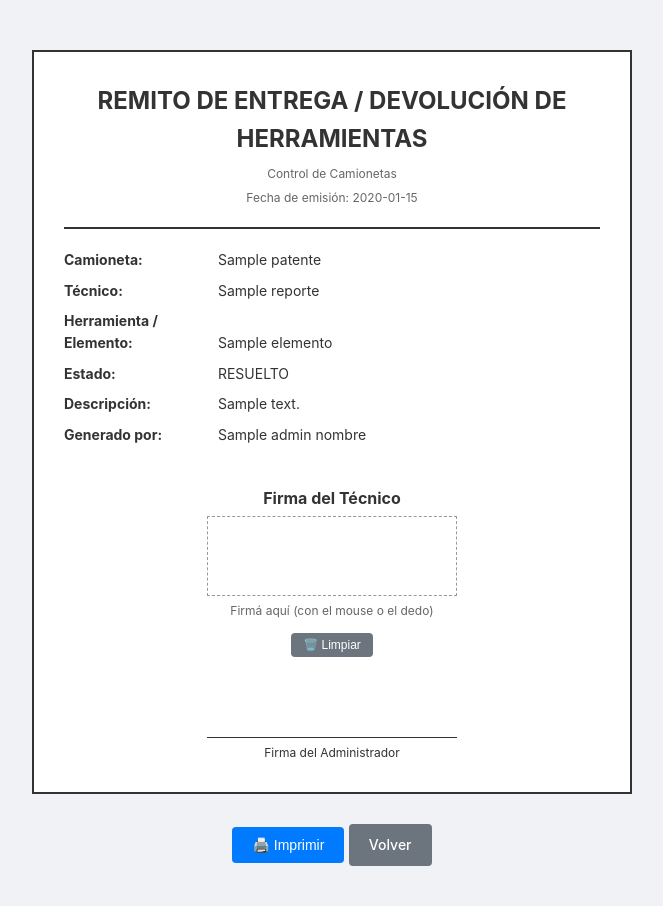
After one commit to LuchoB93/control_deep, a Flask app: template templates/remito.html in a window 1280 px wide. The commit adds this page. Shown: the whole page, without its empty margins (308-971 px from the left). Run offline with Flask 3, Linux system fonts and the light colour scheme; the template is opened without the code that fills it: most values are stand-ins (such as "Sample title", 1, 10 or a date in 2020).

Commit message:
Correccion en asignacion, boton comentar e imprimir.

```diff
--- a/app.py
+++ b/app.py
@@ -36,7 +36,7 @@ def crear_base_de_datos():
     """Crea las tablas si no existen"""
     conexion = conectar_db()
     cursor = conexion.cursor()
-
+    #Tabla Usuarios
     cursor.execute('''
         CREATE TABLE IF NOT EXISTS usuarios (
             id INTEGER PRIMARY KEY AUTOINCREMENT,
@@ -47,7 +47,7 @@ def crear_base_de_datos():
             activo INTEGER DEFAULT 1
         )
     ''')
-
+    #Tabla camionetas
     cursor.execute('''
         CREATE TABLE IF NOT EXISTS camionetas (
             id INTEGER PRIMARY KEY AUTOINCREMENT,
@@ -55,7 +55,7 @@ def crear_base_de_datos():
             activa INTEGER DEFAULT 1
         )
     ''')
-
+    #Tabla asignaciones
     cursor.execute('''
         CREATE TABLE IF NOT EXISTS asignaciones (
             id INTEGER PRIMARY KEY AUTOINCREMENT,
@@ -71,7 +71,7 @@ def crear_base_de_datos():
             FOREIGN KEY (tecnico2_id) REFERENCES usuarios(id)
         )
     ''')
-
+    #Tabla Controles
     cursor.execute('''
         CREATE TABLE IF NOT EXISTS controles (
             id INTEGER PRIMARY KEY AUTOINCREMENT,
@@ -83,7 +83,7 @@ def crear_base_de_datos():
             FOREIGN KEY (asignacion_id) REFERENCES asignaciones(id)
         )
     ''')
-
+    #Tabla control detalles
     cursor.execute('''
         CREATE TABLE IF NOT EXISTS control_detalles (
             id INTEGER PRIMARY KEY AUTOINCREMENT,
@@ -95,6 +95,7 @@ def crear_base_de_datos():
         )
     ''')
 
+        # Tabla reportes
     cursor.execute('''
         CREATE TABLE IF NOT EXISTS reportes (
             id INTEGER PRIMARY KEY AUTOINCREMENT,
@@ -105,10 +106,12 @@ def crear_base_de_datos():
             descripcion TEXT,
             fecha_hora TEXT NOT NULL,
             fecha_resolucion TEXT,
+            comentario_resolucion TEXT,
+            resuelto_por TEXT,
             FOREIGN KEY (control_id) REFERENCES controles(id)
         )
     ''')
-
+    #Tabla Fotos. No implementado todavia
     cursor.execute('''
         CREATE TABLE IF NOT EXISTS fotos (
             id INTEGER PRIMARY KEY AUTOINCREMENT,
@@ -132,10 +135,17 @@ def insertar_datos_prueba(conexion):
     count = cursor.fetchone()[0]
 
     if count == 0:
-        cursor.execute('''
-            INSERT INTO usuarios (nombre, usuario, password, rol, activo)
-            VALUES (?, ?, ?, ?, ?)
-        ''', ('Administrador', 'admin', 'admin123', 'admin', 1))
+        # Crear múltiples administradores
+        admins = [
+            ('Luciano', 'luciano', 'lucho123'),
+            ('Juan', 'juan', 'juan123'),
+            ('Mateo', 'mateo', 'mateo123')
+        ]
+        for nombre, usuario, password in admins:
+            cursor.execute('''
+                INSERT INTO usuarios (nombre, usuario, password, rol, activo)
+                VALUES (?, ?, ?, 'admin', 1)
+            ''', (nombre, usuario, password))
 
         cursor.execute('''
             INSERT INTO usuarios (nombre, usuario, password, rol, activo)
@@ -256,6 +266,7 @@ def admin():
             reportes = conexion.execute('''
                 SELECT
                     r.id, r.tipo, r.elemento, r.estado, r.descripcion, r.fecha_hora,
+                    r.fecha_resolucion, r.comentario_resolucion, r.resuelto_por,
                     COALESCE(cam.patente, 'SIN ASIGNAR') as patente,
                     COALESCE(u.nombre, 'TÉCNICO DESCONOCIDO') as tecnico_nombre
                 FROM reportes r
@@ -530,12 +541,14 @@ def jefe():
     conexion = get_db()
 
     try:
+        #Consulta sql para camionetas
         camionetas = conexion.execute('''
             SELECT id, patente FROM camionetas WHERE activa = 1 ORDER BY patente
         ''').fetchall()
-
+        #Consulta sql para reportes
         reportes = conexion.execute('''
             SELECT r.estado, r.elemento, r.descripcion, r.fecha_hora, r.fecha_resolucion,
+                   r.comentario_resolucion, r.resuelto_por,
                    COALESCE(cam.patente, 'SIN ASIGNAR') as patente,
                    COALESCE(u.nombre, 'TÉCNICO DESCONOCIDO') as tecnico_nombre
             FROM reportes r
@@ -566,7 +579,9 @@ def jefe():
                     'estado': r['estado'],
                     'descripcion': r['descripcion'],
                     'tecnico': r['tecnico_nombre'],
-                    'fecha_resolucion': r['fecha_resolucion'] or '-'
+                    'fecha_resolucion': r['fecha_resolucion'] or '-',
+                    'resuelto_por': r['resuelto_por'] or '-',
+                    'comentario_resolucion': r['comentario_resolucion'] or '-'
                 })
 
                 if r['estado'] == 'FALLA':
@@ -595,14 +610,20 @@ def resolver_reporte(reporte_id):
     if 'usuario_id' not in session or session.get('rol') != 'admin':
         return jsonify({'success': False, 'error': 'No autorizado'}), 401
 
+    # Obtener el nombre del administrador
+    nombre_admin = session.get('nombre', 'Administrador')
+
     conexion = get_db()
     try:
+        # Obtener la fecha y hora actuales
         ahora = datetime.now().strftime('%Y-%m-%d %H:%M')
+
+        # Actualizar el estado del reporte, la fecha y quién lo resolvió
         conexion.execute('''
             UPDATE reportes
-            SET estado = 'RESUELTO', fecha_resolucion = ?
+            SET estado = 'RESUELTO', fecha_resolucion = ?, resuelto_por = ?
             WHERE id = ?
-        ''', (ahora, reporte_id))
+        ''', (ahora, nombre_admin, reporte_id))
         conexion.commit()
         return jsonify({'success': True, 'fecha_resolucion': ahora})
     except Exception as e:
@@ -610,6 +631,67 @@ def resolver_reporte(reporte_id):
         return jsonify({'success': False, 'error': str(e)}), 500
     finally:
         conexion.close()
+
+@app.route('/comentar-reporte/<int:reporte_id>', methods=['POST'])
+def comentar_reporte(reporte_id):
+    """Agrega un comentario a un reporte ya resuelto"""
+    if 'usuario_id' not in session or session.get('rol') != 'admin':
+        return jsonify({'success': False, 'error': 'No autorizado'}), 401
+
+    data = request.get_json()
+    comentario = data.get('comentario', '').strip()
+
+    if not comentario:
+        return jsonify({'success': False, 'error': 'El comentario es requerido'}), 400
+
+    conexion = get_db()
+    try:
+        # Actualizar el comentario del reporte
+        conexion.execute('''
+            UPDATE reportes
+            SET comentario_resolucion = ?
+            WHERE id = ?
+        ''', (comentario, reporte_id))
+        conexion.commit()
+        return jsonify({'success': True, 'comentario': comentario})
+    except Exception as e:
+        conexion.rollback()
+        return jsonify({'success': False, 'error': str(e)}), 500
+    finally:
+        conexion.close()
+
+@app.route('/remito/<int:reporte_id>')
+def generar_remito(reporte_id):
+    """Genera un remito específico para un reporte de tipo FALTANTE"""
+    if 'usuario_id' not in session or session.get('rol') not in ('admin', 'jefe'):
+        return redirect(url_for('login'))
+
+    conexion = get_db()
+    try:
+        # Obtener el reporte y sus datos vinculados
+        reporte = conexion.execute('''
+            SELECT r.id, r.elemento, r.descripcion, r.estado, r.fecha_hora,
+                   c.patente, u.nombre as tecnico_nombre
+            FROM reportes r
+            LEFT JOIN controles co ON r.control_id = co.id
+            LEFT JOIN asignaciones a ON co.asignacion_id = a.id
+            LEFT JOIN camionetas c ON a.camioneta_id = c.id
+            LEFT JOIN usuarios u ON a.tecnico_id = u.id
+            WHERE r.id = ?
+        ''', (reporte_id,)).fetchone()
+
+        if not reporte or reporte['estado'] != 'FALTANTE':
+            return redirect(url_for('admin', error='Remito no disponible para este reporte'))
+
+        # Obtener el nombre del admin que generó el remito
+        admin_nombre = session.get('nombre', 'Administrador')
+
+    finally:
+        conexion.close()
+
+    return render_template('remito.html',
+                         reporte=reporte,
+                         admin_nombre=admin_nombre)
 
 @app.route('/logout')
 def logout():
--- a/templates/login.html
+++ b/templates/login.html
@@ -32,8 +32,10 @@
 
             <div class="login-info">
                 <p><strong>Usuarios de prueba:</strong></p>
-                <p>Admin: admin / admin123</p>
-                <p>Técnico: juan / juan123</p>
+                <p>Admin 1: luciano / lucho123</p>
+                <p>Admin 2: juan / juan123</p>
+                <p>Admin 3: mateo / mateo123</p>
+
             </div>
         </div>
     </div>
--- /dev/null
+++ b/templates/remito.html
@@ -0,0 +1,242 @@
+<!DOCTYPE html>
+<html lang="es">
+<head>
+    <meta charset="UTF-8">
+    <meta name="viewport" content="width=device-width, initial-scale=1.0">
+    <title>Remito - Control de Camionetas</title>
+    <link rel="stylesheet" href="{{ url_for('static', filename='css/style.css') }}">
+    <style>
+        @media print {
+            .no-print {
+                display: none;
+            }
+            .remito-firma canvas {
+                width: 200px !important;
+                height: 60px !important;
+                border: none !important;
+                background: transparent !important;
+            }
+        }
+
+        .remito-container {
+            max-width: 600px;
+            margin: 30px auto;
+            background: white;
+            border: 2px solid #333;
+            padding: 30px;
+        }
+
+        .remito-header {
+            text-align: center;
+            border-bottom: 2px solid #333;
+            padding-bottom: 15px;
+            margin-bottom: 20px;
+        }
+
+        .remito-header h1 {
+            font-size: 24px;
+            margin: 0;
+        }
+
+        .remito-header p {
+            font-size: 12px;
+            color: #666;
+            margin: 5px 0;
+        }
+
+        .remito-datos {
+            margin-bottom: 20px;
+        }
+
+        .remito-datos p {
+            margin: 8px 0;
+            font-size: 14px;
+        }
+
+        .remito-datos strong {
+            display: inline-block;
+            width: 150px;
+        }
+
+        .remito-firma {
+            margin-top: 40px;
+            text-align: center;
+        }
+
+        .remito-firma .linea {
+            border-bottom: 1px solid #333;
+            width: 250px;
+            margin: 0 auto;
+            padding-top: 40px;
+        }
+
+        .remito-firma p {
+            font-size: 12px;
+            margin-top: 5px;
+        }
+
+        .btn-imprimir {
+            display: block;
+            margin: 20px auto;
+            text-align: center;
+        }
+
+        /* Esquinas de firma */
+        #lienzo-firma {
+            width: 250px;
+            height: 80px;
+            border: 1px dashed #999;
+            background: white;
+            cursor: crosshair;
+            margin: 0 auto;
+            display: block;
+        }
+
+        .firma-titulo {
+            font-size: 12px;
+            color: #666;
+            margin-top: 10px;
+            text-align: center;
+        }
+    </style>
+</head>
+<body>
+    <div class="remito-container">
+        <div class="remito-header">
+            <h1>REMITO DE ENTREGA / DEVOLUCIÓN DE HERRAMIENTAS</h1>
+            <p>Control de Camionetas</p>
+            <p>Fecha de emisión: {{ reporte.fecha_hora[:10] }}</p>
+        </div>
+
+        <div class="remito-datos">
+            <p><strong>Camioneta:</strong> {{ reporte.patente }}</p>
+            <p><strong>Técnico:</strong> {{ reporte.tecnico_nombre }}</p>
+            <p><strong>Herramienta / Elemento:</strong> {{ reporte.elemento }}</p>
+            <p><strong>Estado:</strong> {{ reporte.estado }}</p>
+            <p><strong>Descripción:</strong> {{ reporte.descripcion or 'Sin descripción' }}</p>
+            <p><strong>Generado por:</strong> {{ admin_nombre }}</p>
+        </div>
+
+        <!-- ZONA DE FIRMA -->
+        <div class="remito-firma">
+            <h4 style="margin-bottom: 5px;">Firma del Técnico</h4>
+            <canvas id="lienzo-firma" width="250" height="80"></canvas>
+            <p class="firma-titulo">Firmá aquí (con el mouse o el dedo)</p>
+
+            <div class="no-print" style="margin-top: 10px;">
+                <button class="btn btn-secondary btn-sm" onclick="limpiarFirma()">🗑️ Limpiar</button>
+            </div>
+        </div>
+
+        <div class="remito-firma">
+            <div class="linea"></div>
+            <p>Firma del Administrador</p>
+        </div>
+    </div>
+
+    <div class="no-print btn-imprimir">
+        <button class="btn btn-primary" onclick="imprimirRemito()">🖨️ Imprimir</button>
+        <a href="{{ url_for('admin') }}" class="btn btn-secondary">Volver</a>
+    </div>
+
+    <script>
+        // Configuración del canvas de firma
+        const canvas = document.getElementById('lienzo-firma');
+        const ctx = canvas.getContext('2d');
+
+        // Configurar estilo de la línea
+        ctx.strokeStyle = '#000';
+        ctx.lineWidth = 2;
+        ctx.lineCap = 'round';
+
+        let dibujando = false;
+        let ultimoPunto = null;
+
+        // Iniciar dibujo
+        canvas.addEventListener('mousedown', (e) => {
+            dibujando = true;
+            ultimoPunto = obtenerCoordenadas(e);
+        });
+
+        // Mover el mouse dibujando
+        canvas.addEventListener('mousemove', (e) => {
+            if (!dibujando) return;
+
+            const puntoActual = obtenerCoordenadas(e);
+
+            ctx.beginPath();
+            ctx.moveTo(ultimoPunto.x, ultimoPunto.y);
+            ctx.lineTo(puntoActual.x, puntoActual.y);
+            ctx.stroke();
+
+            ultimoPunto = puntoActual;
+        });
+
+        // Terminar dibujo
+        canvas.addEventListener('mouseup', () => {
+            dibujando = false;
+            ultimoPunto = null;
+        });
+
+        canvas.addEventListener('mouseleave', () => {
+            dibujando = false;
+            ultimoPunto = null;
+        });
+
+        // Soporte para dispositivos táctiles
+        canvas.addEventListener('touchstart', (e) => {
+            e.preventDefault();
+            dibujando = true;
+            ultimoPunto = obtenerCoordenadasTouch(e);
+        });
+
+        canvas.addEventListener('touchmove', (e) => {
+            e.preventDefault();
+            if (!dibujando) return;
+
+            const puntoActual = obtenerCoordenadasTouch(e);
+
+            ctx.beginPath();
+            ctx.moveTo(ultimoPunto.x, ultimoPunto.y);
+            ctx.lineTo(puntoActual.x, puntoActual.y);
+            ctx.stroke();
+
+            ultimoPunto = puntoActual;
+        });
+
+        canvas.addEventListener('touchend', () => {
+            dibujando = false;
+            ultimoPunto = null;
+        });
+
+        // Función para obtener coordenadas con mouse
+        function obtenerCoordenadas(evento) {
+            const rect = canvas.getBoundingClientRect();
+            return {
+                x: evento.clientX - rect.left,
+                y: evento.clientY - rect.top
+            };
+        }
+
+        // Función para obtener coordenadas táctiles
+        function obtenerCoordenadasTouch(evento) {
+            const rect = canvas.getBoundingClientRect();
+            const touch = evento.touches[0];
+            return {
+                x: touch.clientX - rect.left,
+                y: touch.clientY - rect.top
+            };
+        }
+
+        // Función para limpiar la firma
+        function limpiarFirma() {
+            ctx.clearRect(0, 0, canvas.width, canvas.height);
+        }
+
+        // Función para imprimir
+        function imprimirRemito() {
+            window.print();
+        }
+    </script>
+</body>
+</html>
```
Also changed, not shown: static/css/style.css (+61 -0 lines), templates/admin.html (+89 -4 lines), templates/jefe.html (+8 -3 lines), templates/semana.html (+15 -15 lines), database.db.
